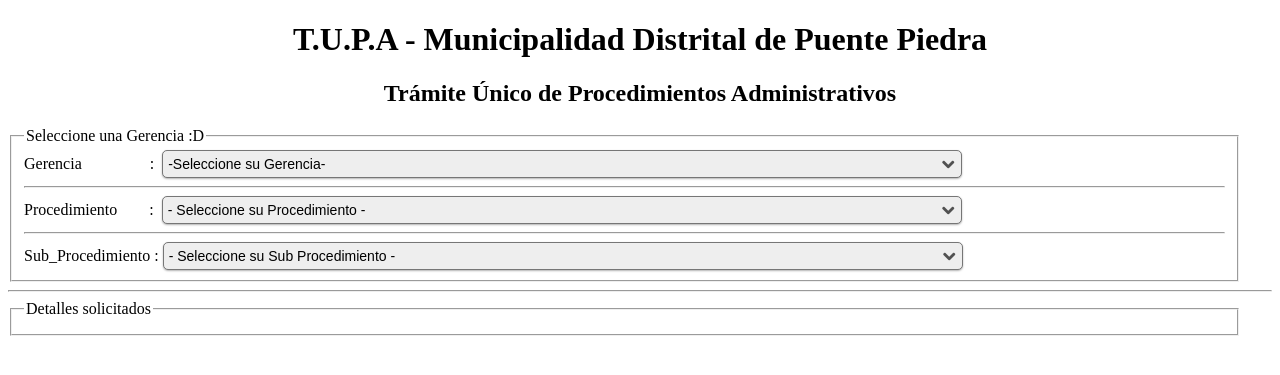
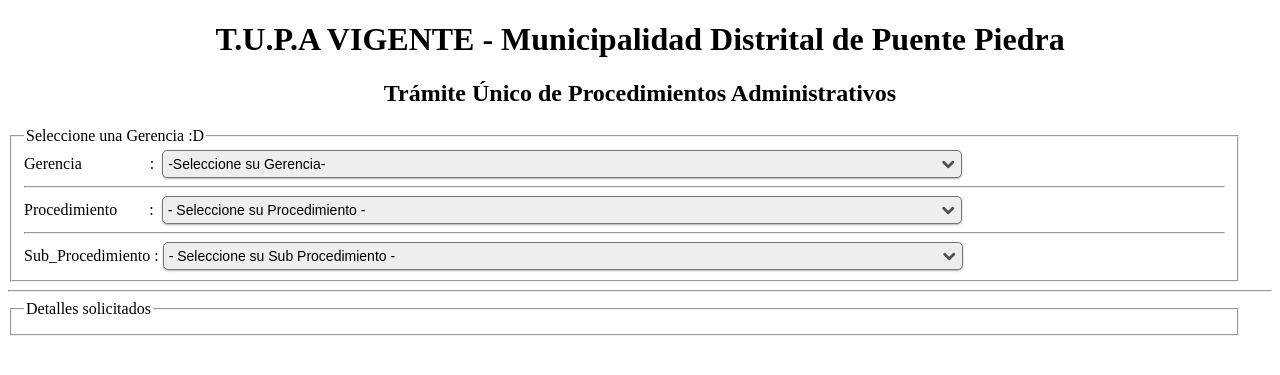
Before and after one commit to rsolsol/practicas, a PHP site: page / in a window 1280 px wide. Shown: the top 375 px of the page. Run offline with PHP 8.4, Linux system fonts and the light colour scheme; data comes from the database, SQL or seed files in the repository; some libraries are stand-ins or nearby versions.

Commit message:
se agrego la palabra VIgente al titulo

```diff
--- a/index.php
+++ b/index.php
@@ -44,7 +44,7 @@
     </script>
 </head>
 <body>
-  <h1>T.U.P.A - Municipalidad Distrital de Puente Piedra</h1>
+  <h1>T.U.P.A VIGENTE - Municipalidad Distrital de Puente Piedra</h1>
   <h2>Tr&aacute;mite &Uacute;nico de Procedimientos Administrativos</h2>
    <form action="">
     <fieldset>
```
